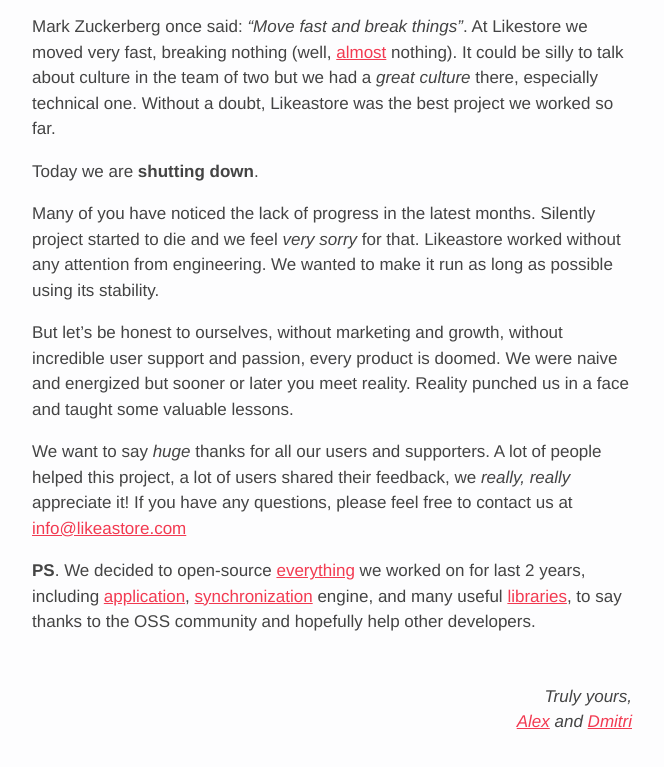
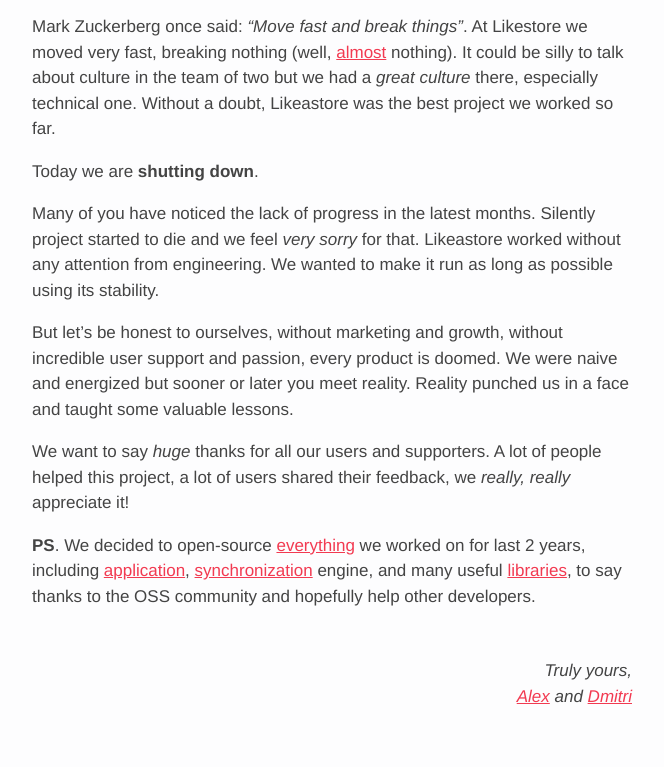
Before and after one commit to likeastore/goodbye-letter, a website: page public/index.html in a window 1280 px wide. Shown: the part 1107-1874 px from the top of the page, without its empty margins (308-972 px from the left). Drawn offline with Linux system fonts and the light colour scheme.

Commit message:
too much

```diff
--- a/public/index.html
+++ b/public/index.html
@@ -49,7 +49,7 @@
 
         <p>But let’s be honest to ourselves, without marketing and growth, without incredible user support and passion, every product is doomed. We were naive and energized but sooner or later you meet reality. Reality punched us in a face and taught some valuable lessons.</p>
 
-        <p>We want to say <em>huge</em> thanks for all our users and supporters. A lot of people helped this project, a lot of users shared their feedback, we <em>really, really</em> appreciate it! If you have any questions, please feel free to contact us at <a href="mailto:info@likeastore.com">info@likeastore.com</a></p>
+        <p>We want to say <em>huge</em> thanks for all our users and supporters. A lot of people helped this project, a lot of users shared their feedback, we <em>really, really</em> appreciate it!</p>
 
         <p><strong>PS</strong>. We decided to open-source <a href="https://github.com/likeastore">everything</a> we worked on for last 2 years, including <a href="https://github.com/likeastore/app">application</a>, <a href="https://github.com/likeastore/collector">synchronization</a> engine, and many useful <a href="https://github.com/likeastore">libraries</a>, to say thanks to the OSS community and hopefully help other developers.</p>
 
```
